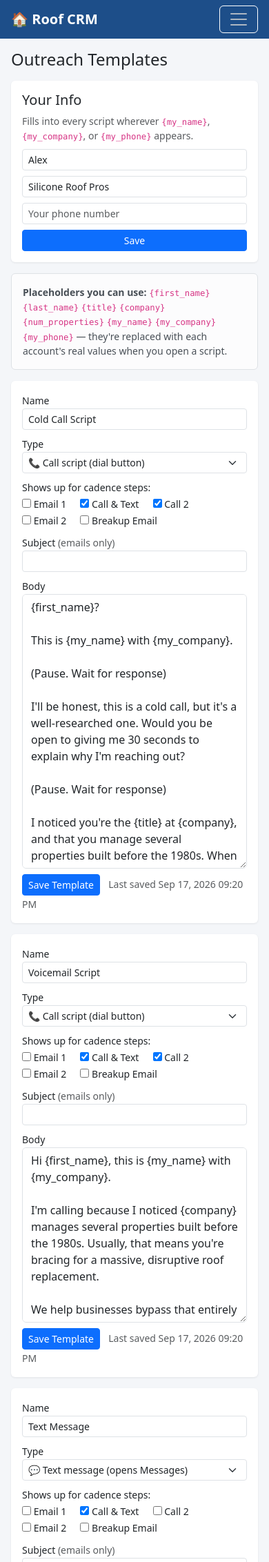
After one commit to morales451/CRM, a Flask app: page /templates in a window 390 px wide. The commit adds this page. Shown: the top 2264 px of the page at 69% size. Run offline with Flask 3, Linux system fonts and the light colour scheme; data comes from the database, SQL or seed files in the repository.

Commit message:
Add outreach templates seeded from cold call/email scripts
- New templates table seeded with the user's cold call script, voicemail,
  text message, Email 1, Email 2, and breakup email, converted to
  {placeholder} merge fields; fully editable on a new Templates page
- Settings table for the user's name, company, and phone, which fill
  into every script
- Per-account Scripts page renders each template with the account's real
  values; missing fields render as bracketed hints with a warning
- One-tap actions: mailto with pre-filled subject/body, tel dial, and
  sms with pre-filled text, plus copy buttons and quick-log buttons
- Dashboard reminders link straight to the personalized script for
  their cadence step; account pages get a Scripts button

Co-Authored-By: Claude Fable 5 <noreply@anthropic.com>
Claude-Session: https://claude.ai/code/session_0177CUNwvCFS931rm2bHLnPP

```diff
--- a/app.py
+++ b/app.py
@@ -5,8 +5,10 @@ Then open http://<your-local-ip>:8000 from any device on your Wi-Fi.
 """
 
 import io
+import re
 import socket
 from datetime import datetime
+from urllib.parse import quote
 
 from flask import (Flask, flash, redirect, render_template, request,
                    send_file, url_for)
@@ -392,6 +394,139 @@ def delete_contact(account_id, contact_id):
     return redirect(url_for("account_detail", account_id=account_id))
 
 
+# --------------------------------------------------- Templates & scripts
+
+PLACEHOLDER_LABELS = {
+    "first_name": "first name", "last_name": "last name", "title": "title",
+    "company": "company", "num_properties": "number of properties",
+    "email": "email", "my_name": "your name", "my_company": "your company",
+    "my_phone": "your phone number",
+}
+
+
+def _get_settings(conn) -> dict:
+    return {r["key"]: r["value"] for r in conn.execute("SELECT key, value FROM settings")}
+
+
+def render_script(text: str, acct, settings: dict):
+    """Fill {placeholders} with account + settings values.
+
+    Returns (rendered_text, missing_labels). Missing values stay visible as
+    bracketed hints like [first name] so nothing gets sent half-baked
+    unnoticed.
+    """
+    values = {
+        "first_name": acct["first_name"],
+        "last_name": acct["last_name"],
+        "title": acct["title"],
+        "company": acct["company_name"],
+        "num_properties": str(acct["num_properties"]) if acct["num_properties"] else "",
+        "email": acct["email"],
+        "my_name": settings.get("my_name", ""),
+        "my_company": settings.get("my_company", ""),
+        "my_phone": settings.get("my_phone", ""),
+    }
+    missing = []
+
+    def sub(match):
+        key = match.group(1)
+        if key not in values:
+            return match.group(0)
+        if values[key]:
+            return values[key]
+        label = PLACEHOLDER_LABELS.get(key, key)
+        if label not in missing:
+            missing.append(label)
+        return f"[{label}]"
+
+    return re.sub(r"\{(\w+)\}", sub, text or ""), missing
+
+
+@app.route("/templates", methods=["GET"])
+def templates_page():
+    conn = get_db()
+    try:
+        templates = conn.execute(
+            "SELECT * FROM templates ORDER BY sort_order, id").fetchall()
+        settings = _get_settings(conn)
+    finally:
+        conn.close()
+    return render_template("templates.html", templates=templates,
+                           settings=settings,
+                           cadence_steps=[s for _, s in cadence.CADENCE_STEPS])
+
+
+@app.route("/templates/<int:template_id>", methods=["POST"])
+def save_template(template_id):
+    steps = ",".join(request.form.getlist("steps"))
+    conn = get_db()
+    try:
+        conn.execute(
+            "UPDATE templates SET name=?, kind=?, steps=?, subject=?, body=?, "
+            "updated_at=? WHERE id=?",
+            (request.form.get("name", "").strip() or "Untitled",
+             request.form.get("kind", "email"), steps,
+             request.form.get("subject", "").strip(),
+             request.form.get("body", ""), now_iso(), template_id))
+        conn.commit()
+    finally:
+        conn.close()
+    flash("Template saved.", "success")
+    return redirect(url_for("templates_page"))
+
+
+@app.route("/settings", methods=["POST"])
+def save_settings():
+    conn = get_db()
+    try:
+        for key in ("my_name", "my_company", "my_phone"):
+            conn.execute(
+                "INSERT INTO settings (key, value) VALUES (?,?) "
+                "ON CONFLICT(key) DO UPDATE SET value=excluded.value",
+                (key, request.form.get(key, "").strip()))
+        conn.commit()
+    finally:
+        conn.close()
+    flash("Your info saved — it now fills into every script.", "success")
+    return redirect(url_for("templates_page"))
+
+
+@app.route("/accounts/<int:account_id>/scripts")
+def account_scripts(account_id):
+    """Templates rendered for one account, optionally filtered to a cadence step."""
+    step = request.args.get("step", "")
+    conn = get_db()
+    try:
+        acct = _account_or_404(conn, account_id)
+        settings = _get_settings(conn)
+        rows = conn.execute(
+            "SELECT * FROM templates ORDER BY sort_order, id").fetchall()
+    finally:
+        conn.close()
+
+    scripts = []
+    for t in rows:
+        t_steps = [s.strip() for s in (t["steps"] or "").split(",") if s.strip()]
+        if step and step not in t_steps:
+            continue
+        subject, missing_s = render_script(t["subject"], acct, settings)
+        body, missing_b = render_script(t["body"], acct, settings)
+        action_url = ""
+        if t["kind"] == "email" and acct["email"]:
+            action_url = (f"mailto:{acct['email']}?subject={quote(subject)}"
+                          f"&body={quote(body)}")
+        elif t["kind"] == "call" and (acct["work_phone"] or acct["mobile_phone"]):
+            action_url = f"tel:{acct['work_phone'] or acct['mobile_phone']}"
+        elif t["kind"] == "text" and acct["mobile_phone"]:
+            action_url = f"sms:{acct['mobile_phone']}?body={quote(body)}"
+        scripts.append({
+            "template": t, "subject": subject, "body": body,
+            "missing": list(dict.fromkeys(missing_s + missing_b)),
+            "action_url": action_url, "log_steps": t_steps,
+        })
+    return render_template("scripts.html", account=acct, scripts=scripts, step=step)
+
+
 # ------------------------------------------------------------------- Import
 
 @app.route("/import", methods=["GET", "POST"])
--- a/templates/account_detail.html
+++ b/templates/account_detail.html
@@ -14,6 +14,7 @@
     {% if phone %}<a href="tel:{{ phone }}" class="btn btn-sm btn-success">📞 Call</a>
     <a href="sms:{{ phone }}" class="btn btn-sm btn-info">💬 Text</a>{% endif %}
     {% if account.email %}<a href="mailto:{{ account.email }}" class="btn btn-sm btn-primary">✉️ Email</a>{% endif %}
+    <a href="{{ url_for('account_scripts', account_id=account.id) }}" class="btn btn-sm btn-warning" title="Personalized call & email scripts">📄 Scripts</a>
     <a href="https://www.google.com/search?q={{ ('site:zoominfo.com ' ~ account.company_name)|urlencode }}"
        target="_blank" rel="noopener" class="btn btn-sm btn-outline-secondary" title="Find people at this company on ZoomInfo">🔎 ZoomInfo</a>
     <a href="https://www.linkedin.com/search/results/companies/?keywords={{ account.company_name|urlencode }}"
--- a/templates/base.html
+++ b/templates/base.html
@@ -39,6 +39,7 @@
         <li class="nav-item"><a class="nav-link {{ 'active' if request.endpoint == 'dashboard' }}" href="{{ url_for('dashboard') }}">Dashboard</a></li>
         <li class="nav-item"><a class="nav-link {{ 'active' if request.endpoint == 'accounts' }}" href="{{ url_for('accounts') }}">Accounts</a></li>
         <li class="nav-item"><a class="nav-link {{ 'active' if request.endpoint == 'new_account' }}" href="{{ url_for('new_account') }}">+ Add Account</a></li>
+        <li class="nav-item"><a class="nav-link {{ 'active' if request.endpoint == 'templates_page' }}" href="{{ url_for('templates_page') }}">Templates</a></li>
         <li class="nav-item"><a class="nav-link {{ 'active' if request.endpoint == 'import_page' }}" href="{{ url_for('import_page') }}">Import</a></li>
       </ul>
     </div>
--- a/templates/dashboard.html
+++ b/templates/dashboard.html
@@ -42,6 +42,8 @@
             {% if r.days_overdue > 0 %}<br><span class="overdue">{{ r.days_overdue }}d overdue</span>{% endif %}
           </td>
           <td class="text-end text-nowrap">
+            <a href="{{ url_for('account_scripts', account_id=r.account_id, step=r.step_type) }}"
+               class="btn btn-sm btn-outline-primary" title="Open the personalized script for this step">📄 Script</a>
             <form method="post" action="{{ url_for('quick_log') }}" class="d-inline">
               <input type="hidden" name="account_id" value="{{ r.account_id }}">
               <input type="hidden" name="step_type" value="{{ r.step_type }}">
--- /dev/null
+++ b/templates/templates.html
@@ -0,0 +1,64 @@
+{% extends "base.html" %}
+{% block title %}Templates — Roof CRM{% endblock %}
+{% block content %}
+<h1 class="mb-3">Outreach Templates</h1>
+
+<div class="card p-3 mb-3">
+  <h5>Your Info</h5>
+  <p class="small text-muted mb-2">Fills into every script wherever <code>{my_name}</code>, <code>{my_company}</code>, or <code>{my_phone}</code> appears.</p>
+  <form method="post" action="{{ url_for('save_settings') }}" class="row g-2">
+    <div class="col-12 col-md-4"><input name="my_name" class="form-control form-control-sm" placeholder="Your name" value="{{ settings.get('my_name', '') }}"></div>
+    <div class="col-12 col-md-4"><input name="my_company" class="form-control form-control-sm" placeholder="Your company" value="{{ settings.get('my_company', '') }}"></div>
+    <div class="col-12 col-md-3"><input name="my_phone" type="tel" class="form-control form-control-sm" placeholder="Your phone number" value="{{ settings.get('my_phone', '') }}"></div>
+    <div class="col-12 col-md-1"><button class="btn btn-sm btn-primary w-100">Save</button></div>
+  </form>
+</div>
+
+<div class="alert alert-light small border">
+  <strong>Placeholders you can use:</strong>
+  <code>{first_name}</code> <code>{last_name}</code> <code>{title}</code>
+  <code>{company}</code> <code>{num_properties}</code>
+  <code>{my_name}</code> <code>{my_company}</code> <code>{my_phone}</code>
+  — they're replaced with each account's real values when you open a script.
+</div>
+
+{% for t in templates %}
+<div class="card p-3 mb-3">
+  <form method="post" action="{{ url_for('save_template', template_id=t.id) }}">
+    <div class="row g-2">
+      <div class="col-12 col-md-6">
+        <label class="form-label small mb-0">Name</label>
+        <input name="name" class="form-control form-control-sm" value="{{ t.name }}">
+      </div>
+      <div class="col-12 col-md-6">
+        <label class="form-label small mb-0">Type</label>
+        <select name="kind" class="form-select form-select-sm">
+          <option value="email" {{ 'selected' if t.kind == 'email' }}>✉️ Email (opens email app)</option>
+          <option value="call" {{ 'selected' if t.kind == 'call' }}>📞 Call script (dial button)</option>
+          <option value="text" {{ 'selected' if t.kind == 'text' }}>💬 Text message (opens Messages)</option>
+        </select>
+      </div>
+      <div class="col-12">
+        <label class="form-label small mb-0">Shows up for cadence steps:</label><br>
+        {% set t_steps = t.steps.split(',') %}
+        {% for s in cadence_steps %}
+        <label class="me-3 small"><input type="checkbox" name="steps" value="{{ s }}" {{ 'checked' if s in t_steps }}> {{ s }}</label>
+        {% endfor %}
+      </div>
+      <div class="col-12">
+        <label class="form-label small mb-0">Subject <span class="text-muted">(emails only)</span></label>
+        <input name="subject" class="form-control form-control-sm" value="{{ t.subject }}">
+      </div>
+      <div class="col-12">
+        <label class="form-label small mb-0">Body</label>
+        <textarea name="body" class="form-control" rows="{{ [t.body.count('\n') + 2, 16]|min }}">{{ t.body }}</textarea>
+      </div>
+      <div class="col-12">
+        <button class="btn btn-sm btn-primary">Save Template</button>
+        <span class="text-muted small ms-2">Last saved {{ t.updated_at|dt }}</span>
+      </div>
+    </div>
+  </form>
+</div>
+{% endfor %}
+{% endblock %}
```
Also changed, not shown: db.py (+136 -0 lines), templates/scripts.html (added, +75 -0 lines), README.md.
